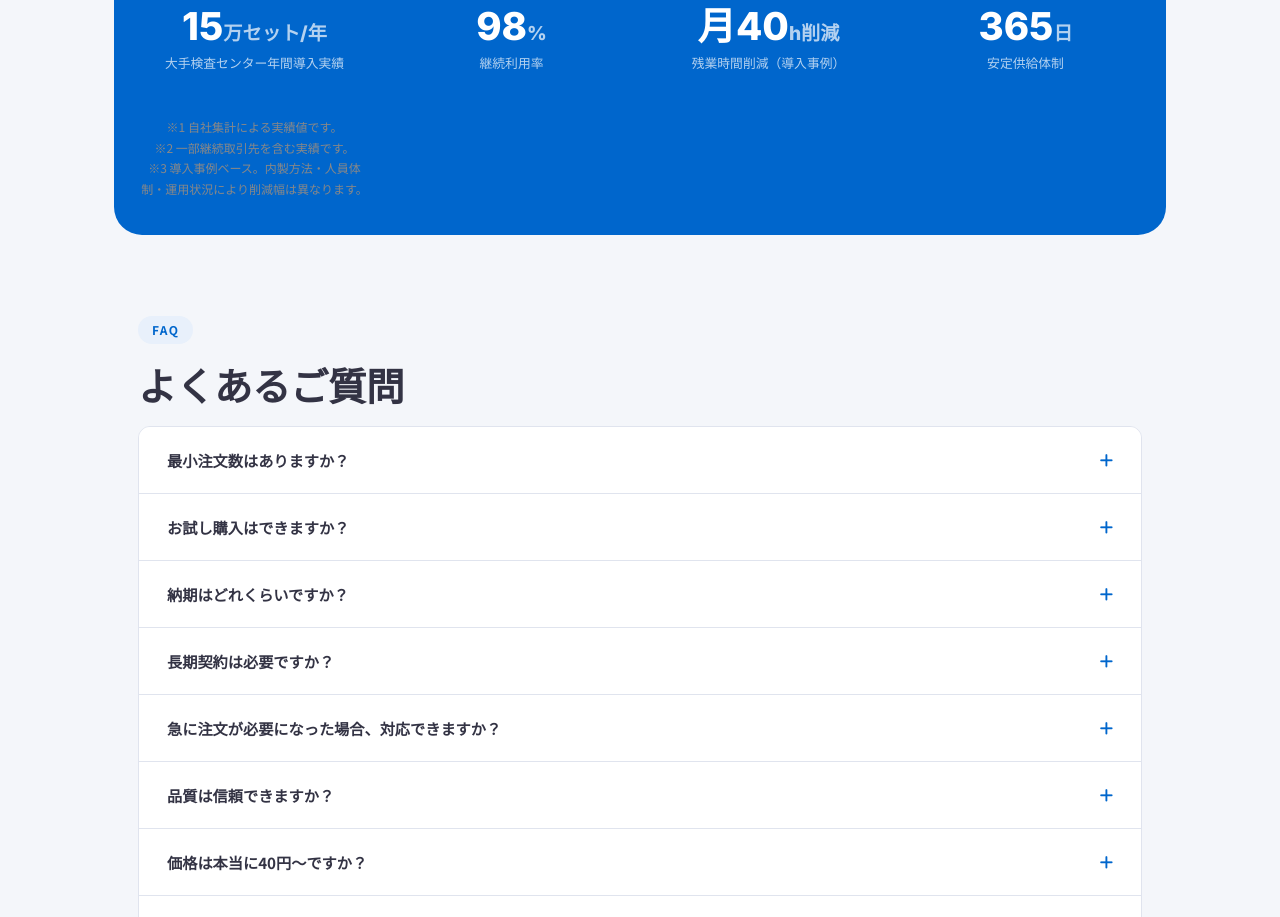
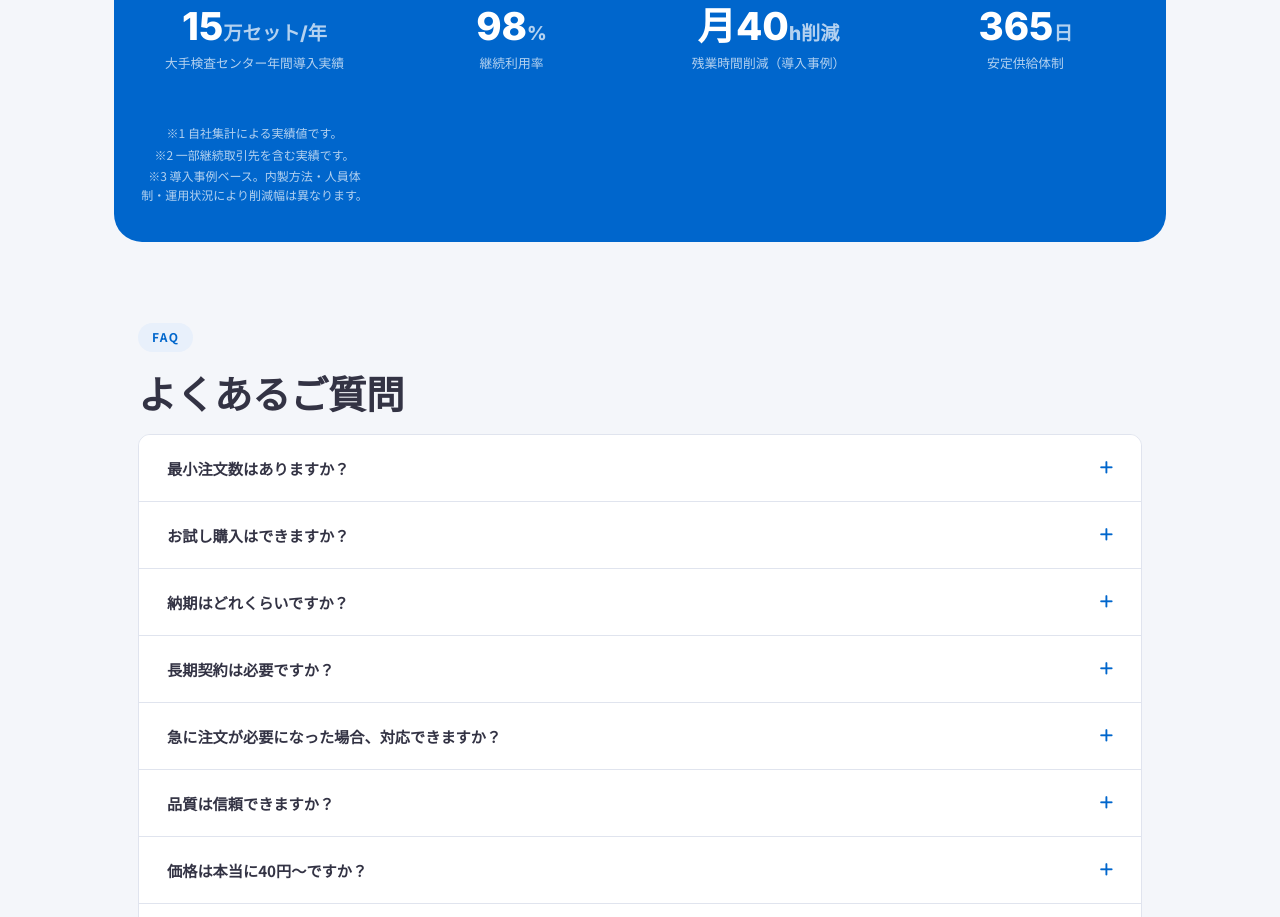
Before and after one commit to jnpkanazawaakihiro/nyoukensa_kit, a plain HTML site: page index.html in a window 1280 px wide. Shown: the part 10869-11786 px from the top of the page. Drawn offline with Linux system fonts and the light colour scheme.

Commit message:
Update style.css

```diff
--- a/css/style.css
+++ b/css/style.css
@@ -1916,17 +1916,8 @@ blockquote.voice-text strong {
   .why-cheap { padding: 20px; }
 }
 /* ===== 実績注釈 ===== */
-.results-notes {
-  margin-top: 20px;
-  font-size: 12px;
-  color: #888;
-  line-height: 1.7;
-  text-align: center;
-}
-
-.results-notes p {
-  margin: 0;
-}
+
+
 
 /* （任意）数字の補足を入れる場合 */
 .trust-num-label small {
@@ -1935,3 +1926,14 @@ blockquote.voice-text strong {
   color: #777;
   margin-top: 4px;
 }
+.results-notes {
+  margin-top: 24px;
+  font-size: 12px;
+  color: rgba(255,255,255,0.7); /* ← 白ベースにする */
+  line-height: 1.6;
+  text-align: center; /* ← 中央寄せ */
+}
+
+.results-notes p {
+  margin: 2px 0;
+}
```
